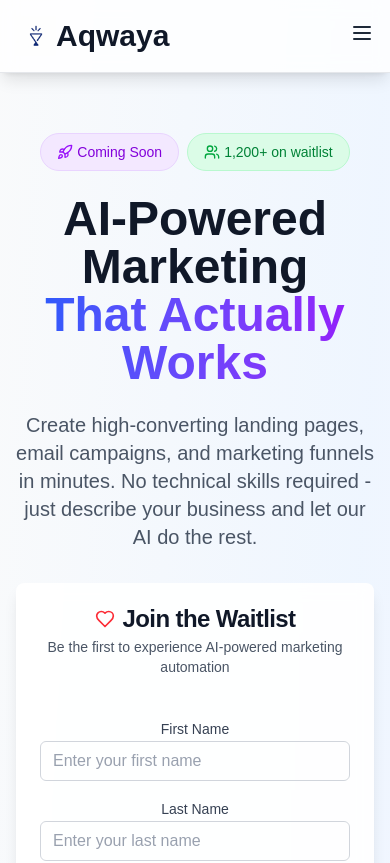
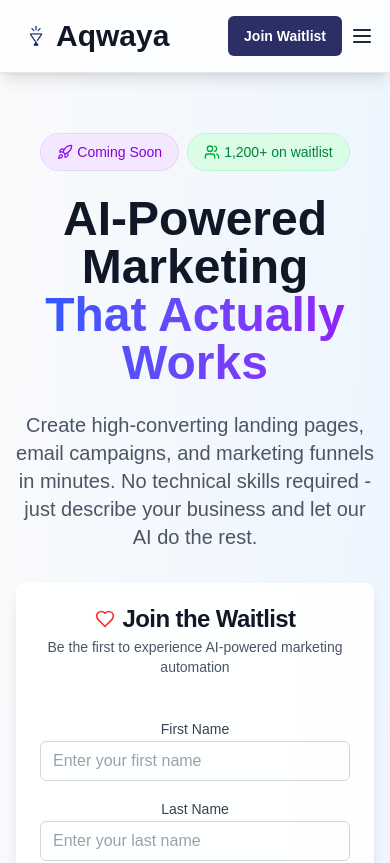
Before and after one commit to engamo/aqwaya, a Next.js app: page / in a window 390 px wide. Shown: the top 863 px of the page. Built offline with nearby package versions, Linux system fonts and the light colour scheme.

Commit message:
update: remove home button from homepage and add waitlist button to mobile

```diff
--- a/src/components/Header.tsx
+++ b/src/components/Header.tsx
@@ -27,11 +27,6 @@ export default function Header() {
           {/* Desktop Nav */}
           <div className="hidden md:flex items-center space-x-2">
             <Button className="bg-white hover:bg-gray-200 py-1 px-4">
-              <Link href="/" className="text-gray-800 font-semibold">
-                Home
-              </Link>
-            </Button>
-            <Button className="bg-white hover:bg-gray-200 py-1 px-4">
               <Link href="/about" className="text-gray-800 font-semibold">
                 About
               </Link>
@@ -60,13 +55,27 @@ export default function Header() {
 
           {/* Mobile Menu Toggle */}
           <div className="md:hidden">
-            <button onClick={() => setIsOpen(!isOpen)}>
-              {isOpen ? (
+            {isOpen ? (
+              <button onClick={() => setIsOpen(false)}>
                 <X className="w-6 h-6 text-gray-800" />
-              ) : (
-                <Menu className="w-6 h-6 text-gray-800" />
-              )}
-            </button>
+              </button>
+            ) : (
+              <div className="flex items-center justify-center space-x-2">
+                <Button
+                  className="text-white font-semibold bg-[#2C2E66] hover:bg-[rgb(44,46,200)]"
+                  onClick={() =>
+                    document
+                      .getElementById("waitlist-form")
+                      ?.scrollIntoView({ behavior: "smooth" })
+                  }
+                >
+                  Join Waitlist
+                </Button>
+                <button onClick={() => setIsOpen(true)}>
+                  <Menu className="w-6 h-6 text-gray-800" />
+                </button>
+              </div>
+            )}
           </div>
         </div>
 
```
